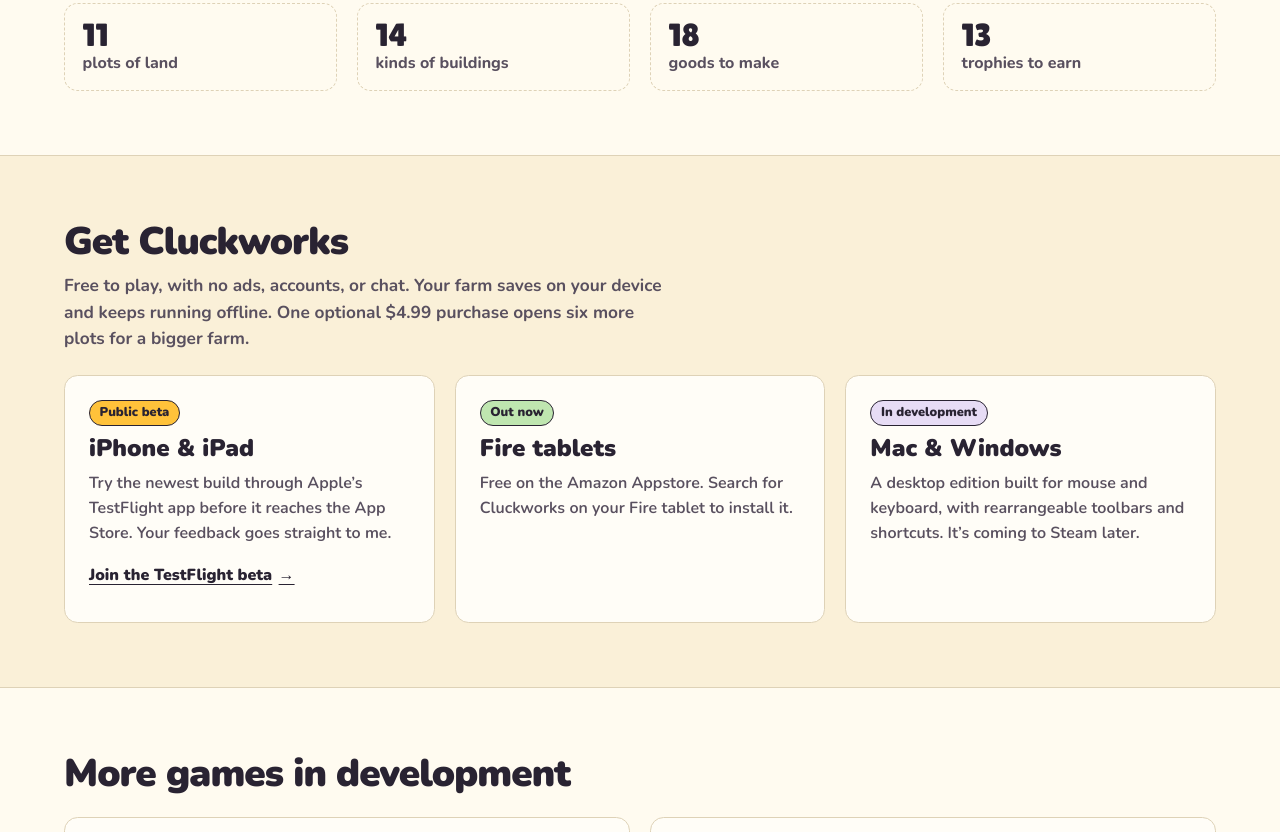
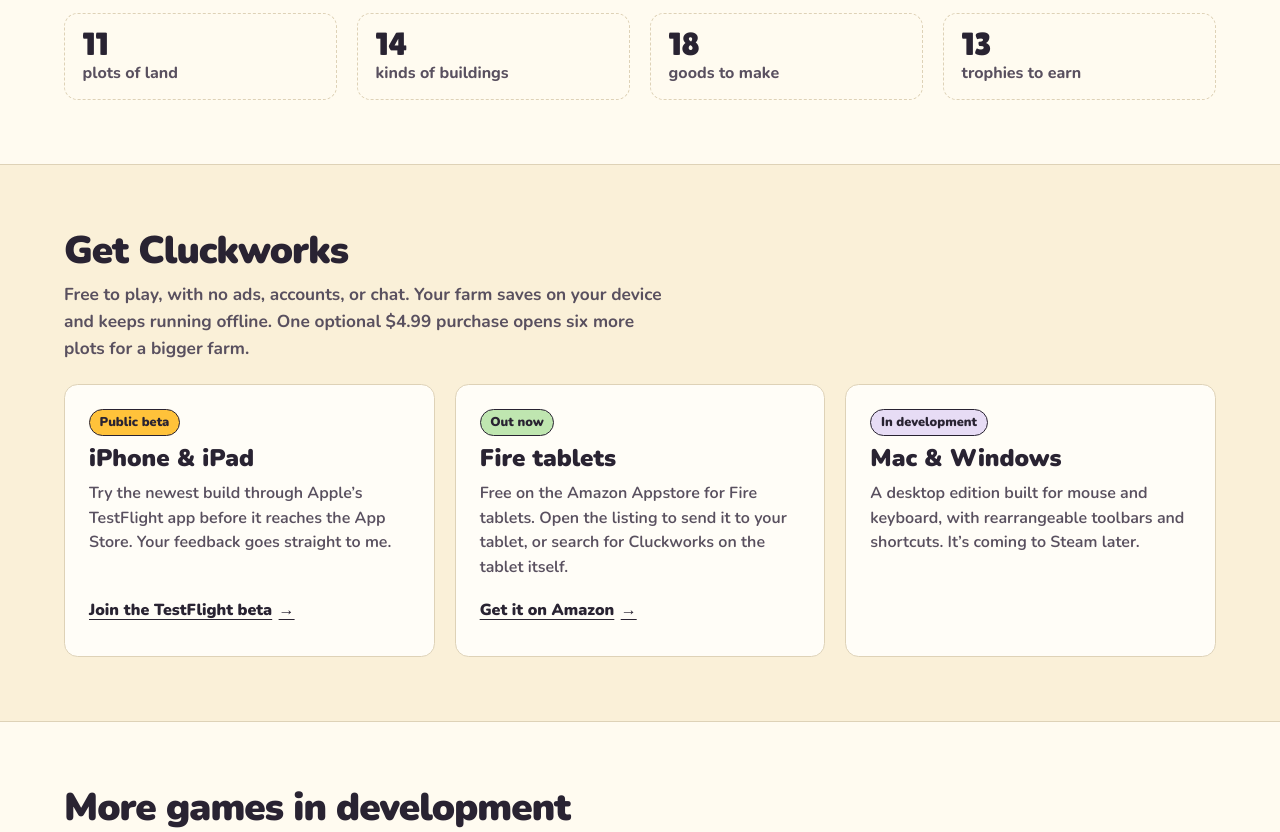
Before and after one commit to DusD24/dusd-works, a plain HTML site: page index.html in a window 1280 px wide. Shown: the part 1218-2050 px from the top of the page. Drawn offline with Linux system fonts and the light colour scheme.

Commit message:
Link the Fire card to the Amazon Appstore listing

```diff
--- a/index.html
+++ b/index.html
@@ -48,7 +48,7 @@
             <p class="tagline">From a basket of eggs to bread by the truckload.</p>
             <p class="intro">Start with one coop and a roadside stand. Put your egg money back to work and build a farm that runs on conveyor belts.</p>
             <a class="play-link" href="https://testflight.apple.com/join/qPsj7JEH">Join the iPhone &amp; iPad beta <span aria-hidden="true">→</span></a>
-            <p class="store-note">Free on Fire tablets. App Store release coming soon.<br><a href="#get">All the ways to play</a></p>
+            <p class="store-note"><a href="https://www.amazon.com/dp/B0HQV93D66">Free on Fire tablets</a>. App Store release coming soon.<br><a href="#get">All the ways to play</a></p>
           </div>
 
           <div class="trailer">
@@ -105,7 +105,8 @@
             <article class="platform-card">
               <span class="status status-live">Out now</span>
               <h3>Fire tablets</h3>
-              <p>Free on the Amazon Appstore. Search for Cluckworks on your Fire tablet to install it.</p>
+              <p>Free on the Amazon Appstore for Fire tablets. Open the listing to send it to your tablet, or search for Cluckworks on the tablet itself.</p>
+              <a href="https://www.amazon.com/dp/B0HQV93D66">Get it on Amazon <span aria-hidden="true">→</span></a>
             </article>
             <article class="platform-card">
               <span class="status status-dev">In development</span>
```
